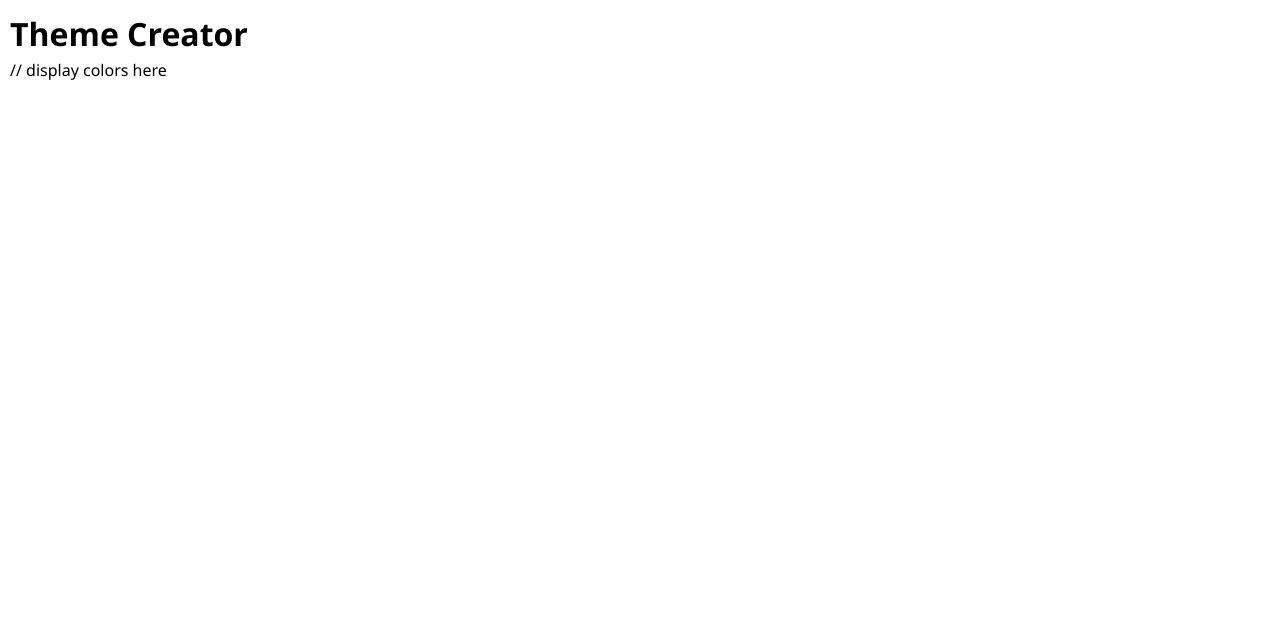
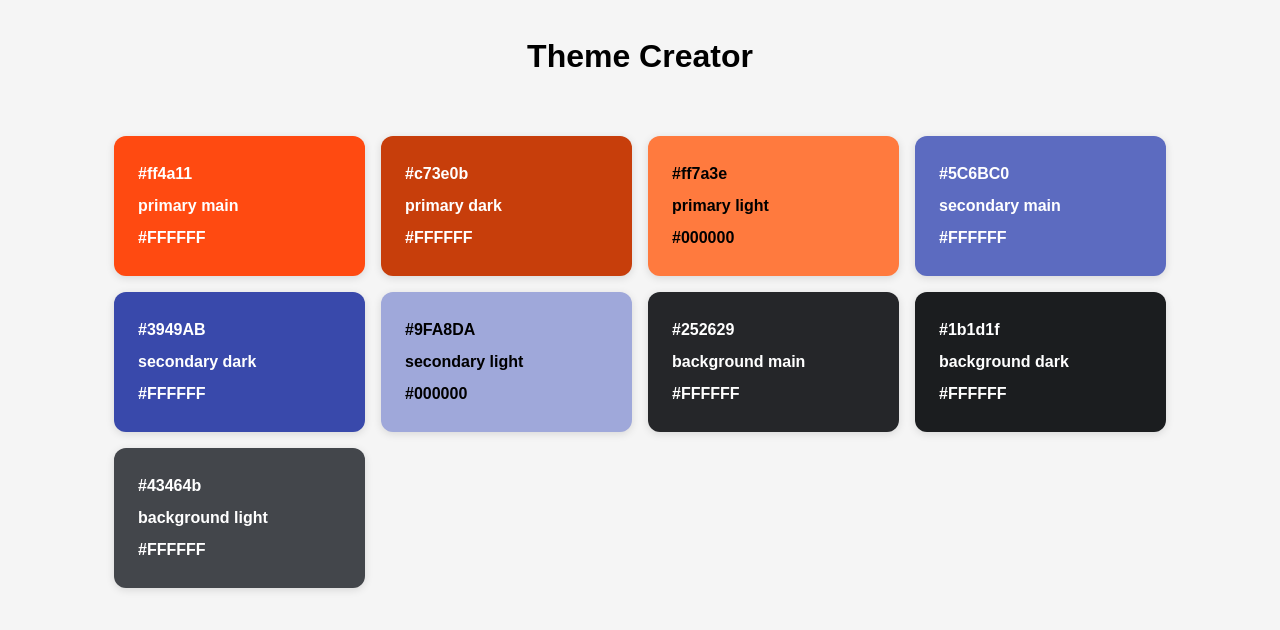
Before and after one commit to MadhaviRamani/Revap_Project-4, a React (Vite) app: page / in a window 1280 px wide. Shown: the top 630 px of the page. Built offline with nearby package versions, Linux system fonts and the light colour scheme.

Commit message:
solved 1st issue

```diff
--- a/src/App.css
+++ b/src/App.css
@@ -1,4 +1,20 @@
+
 body {
-  font-family: "Segoe UI", "Helvetica Neue", Arial, sans-serif;
-  padding: 10px;
+  margin: 0;
+  font-family: Arial, sans-serif;
+  background-color: #f5f5f5;
 }
+
+h1 {
+  text-align: center;
+  margin: 32px 0;
+}
+
+.color-container {
+  display: grid;
+  grid-template-columns: repeat(auto-fit, minmax(200px, 1fr));
+  gap: 16px;
+  padding: 24px;
+  max-width: 1100px;
+  margin: 0 auto;
+}
--- a/src/App.jsx
+++ b/src/App.jsx
@@ -6,7 +6,11 @@ function App() {
   return (
     <>
       <h1>Theme Creator</h1>
-      // display colors here
+      <div className="color-container">
+        {initialColors.map((color) => (
+          <Color key={color.id} color={color} />
+        ))}
+      </div>
     </>
   );
 }
--- a/src/Components/Color/Color.css
+++ b/src/Components/Color/Color.css
@@ -1,6 +1,18 @@
+
 .color-card {
-  margin: 0px 10px;
-  padding: 5px;
+  padding: 24px;
+  border-radius: 12px;
+  min-height: 140px;
+  display: flex;
+  flex-direction: column;
+  justify-content: center;
+  gap: 8px;
+  box-shadow: 0 2px 8px rgba(0, 0, 0, 0.12);
+}
+
+.color-card p {
+  margin: 0;
+  font-weight: 600;
 }
 
 .color-card-headline {
--- a/src/Components/Color/Color.jsx
+++ b/src/Components/Color/Color.jsx
@@ -1,5 +1,18 @@
 import "./Color.css";
 
 export default function Color({ color }) {
-  return null;
+  return (
+    <div
+      className="color-card"
+      style={{ backgroundColor: color.hex, color: color.contrastText }}
+    >
+      <p>
+        {color.hex}
+      </p>
+      <p>
+        {color.role}
+      </p>
+      <p>{color.contrastText}</p>
+    </div>
+  );
 }
```
